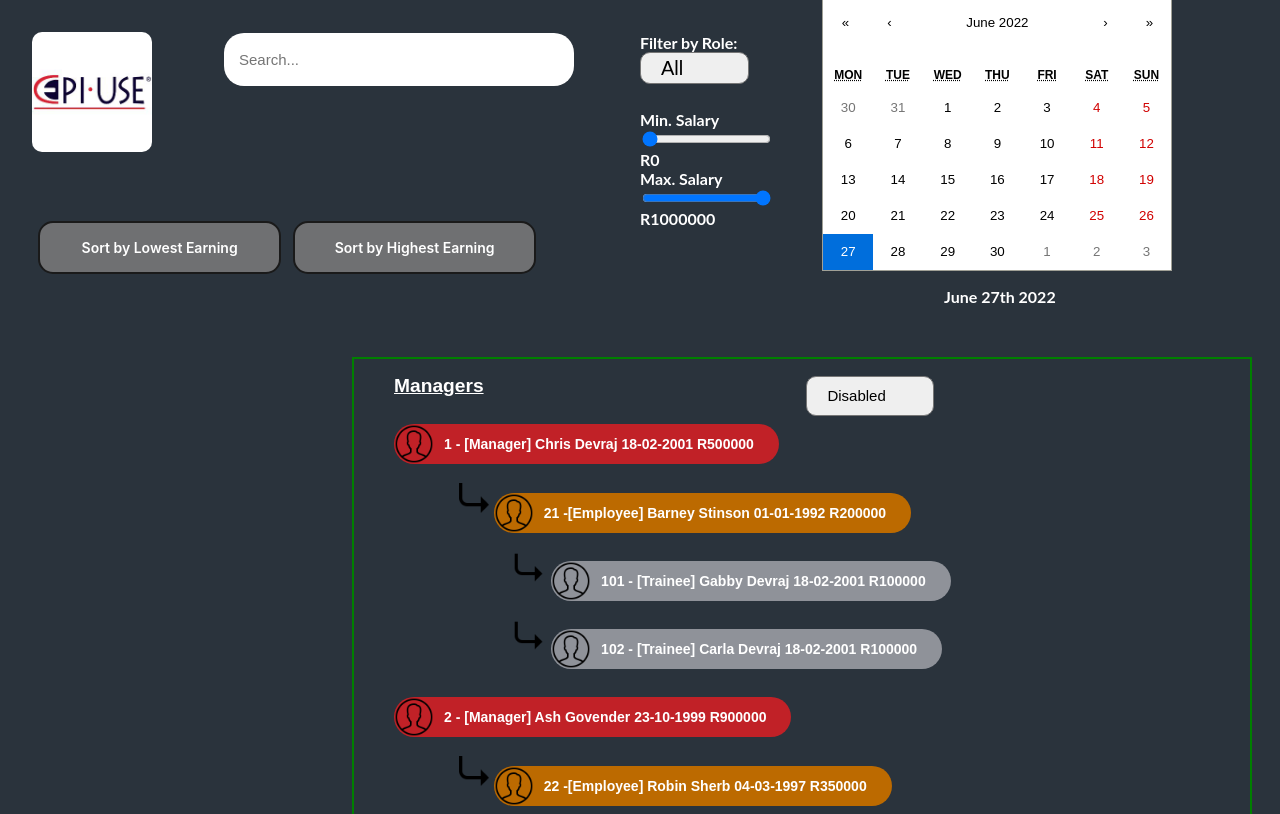
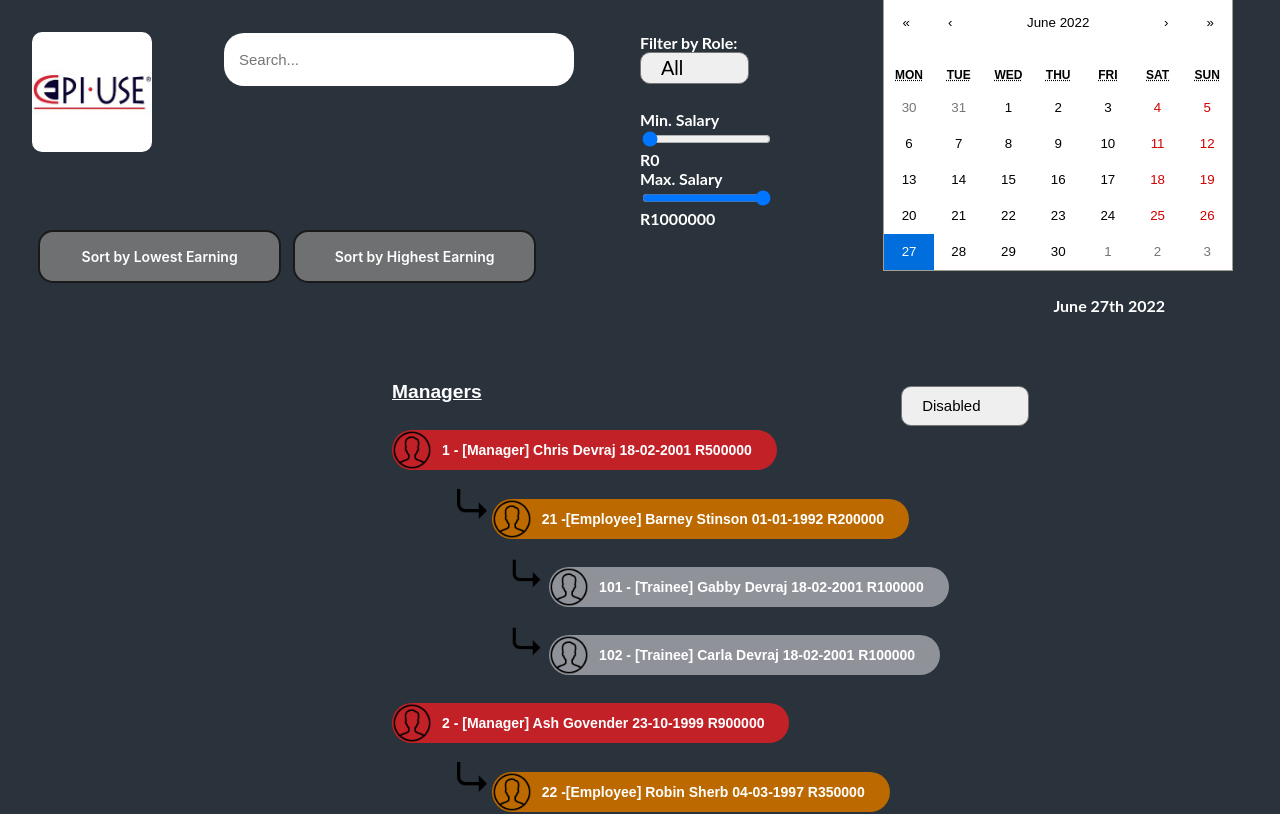
Before and after one commit to KenanDevraj/epiproject, a React (Create React App) app: page / in a window 1280 px wide. Shown: the top 814 px of the page. Built offline with nearby package versions, Linux system fonts and the light colour scheme.

Commit message:
Minor Bug Fixes, Cleaned up Code

```diff
--- a/src/App.css
+++ b/src/App.css
@@ -16,9 +16,7 @@ img {
   width: 120px;
 }
 
-
-/* CSS */
-.button-27 {
+.sortingButtons {
   appearance: none;
   background-color: #6f7072;
   border: 2px solid #1A1A1A;
@@ -36,7 +34,6 @@ img {
   min-width: 0;
   outline: none;
   padding: 16px 24px;
-  /* text-align: center; */
   text-decoration: none;
   transition: all 300ms cubic-bezier(.23, 1, 0.32, 1);
   user-select: none;
@@ -45,25 +42,23 @@ img {
   width: 20%;
   will-change: transform;
   margin-top: -150%;
-
 }
 
-.button-27:disabled {
+.sortingButtons:disabled {
   pointer-events: none;
 }
 
-.button-27:hover {
+.sortingButtons:hover {
   box-shadow: rgba(0, 0, 0, 0.25) 0 8px 15px;
   transform: translateY(-2px);
   cursor: pointer;
 }
 
-.button-27:active {
+.sortingButtons:active {
   box-shadow: none;
   transform: translateY(0);
 }
 
 .buttonContainer{
-  /* border: #2a3 solid 3px; */
   margin-top:-7% ;
 }
--- a/src/App.js
+++ b/src/App.js
@@ -54,17 +54,17 @@ function App() {
   }
   return (
     <div className="App">
-      <img src={Logo} />
+      <img src={Logo} alt="NOT FOUND" />
       <Search />
       <div className="buttonContainer">
-        <button class="button-27" onClick={() => {
+        <button class="sortingButtons" onClick={() => {
           sortByLowest(currentData)
           displayResults()
         }}>
           Sort by Lowest Earning
         </button>
 
-        <button class="button-27" onClick={() => {
+        <button class="sortingButtons" onClick={() => {
           sortByHighest(currentData)
           displayResults()
         }}>
--- a/src/Components/Results.css
+++ b/src/Components/Results.css
@@ -45,7 +45,6 @@ input.Search:hover {
     position: absolute;
     width: 70%;
     font-family: sans-serif;
-    border:  2px solid green;
 }
 
 
@@ -185,10 +184,8 @@ h1{
     color: #ffffff;
     text-decoration: underline;
     font-size: 120%;
-
 }
 
 h2{
     display: none;
-
 }
--- a/src/Components/Search.css
+++ b/src/Components/Search.css
@@ -1,6 +1,5 @@
 .filters {
     margin-top: -10%;
-
 }
 .search {
     background-color: white;
@@ -34,14 +33,15 @@
 }
 .dateSelectorBlock {
     top: 47%;
-    left: 65%;
+    left: 72%;
     width: 20%;
     height: 25%;
     position: absolute;
 
 }
 .dateSelector{
-    right: 10%;
+    right: 8%;
+    top: 5%;
     border-radius: 10px;
     width: 50%;
     height: 20%;
@@ -63,21 +63,19 @@
     width: 30%;
     height: 0.5%;
     margin-top: -7.0%;
-    margin-left: 65%;
+    margin-left: 70%;
     border-radius: 25px;
-
 }
 .calendarText
 {
-    top: 0%;
-    margin-left: 75%;
-    width: 20%;
+    margin-top: 2%;
+    margin-left: 84%;
+    width: 10%;
 }
 
 .buble {
     position: relative;
 }
-
 b {
     color: #ffffff;
 }
--- a/src/Components/Search.js
+++ b/src/Components/Search.js
@@ -5,7 +5,7 @@ import moment from 'moment'
 
 import "./Search.css";
 
-let min, max, minA, maxA
+let min, max
 let currDate;
 
 function Search() {
@@ -25,12 +25,8 @@ function Search() {
 */
     const [minValue, onMinChange] = useState(0);
     const [maxValue, onMaxChange] = useState(100);
-    const [minAge, onMinAge] = useState(0);
-    const [maxAge, onMaxAge] = useState(100);
     min = minValue
     max = maxValue
-    minA=minAge
-    maxA=maxAge
 
         return (
             <div className="filters">
```
